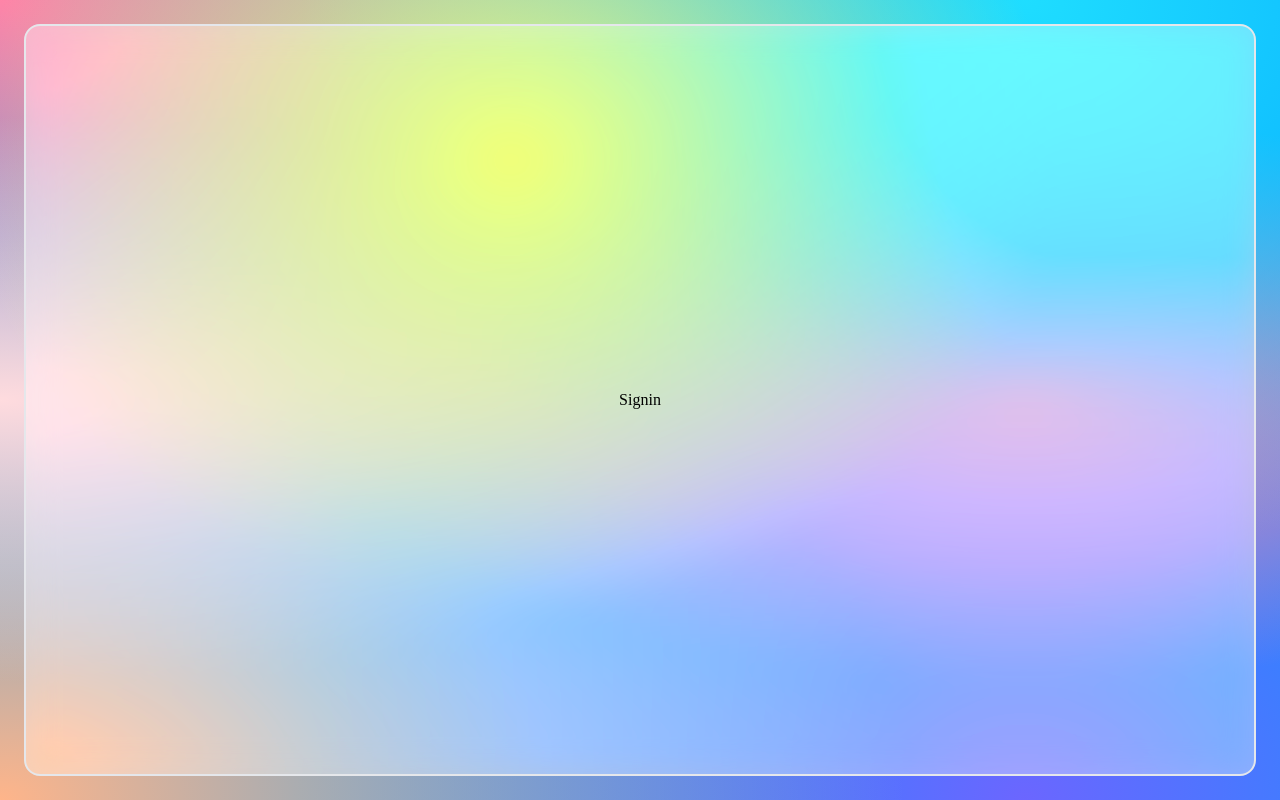
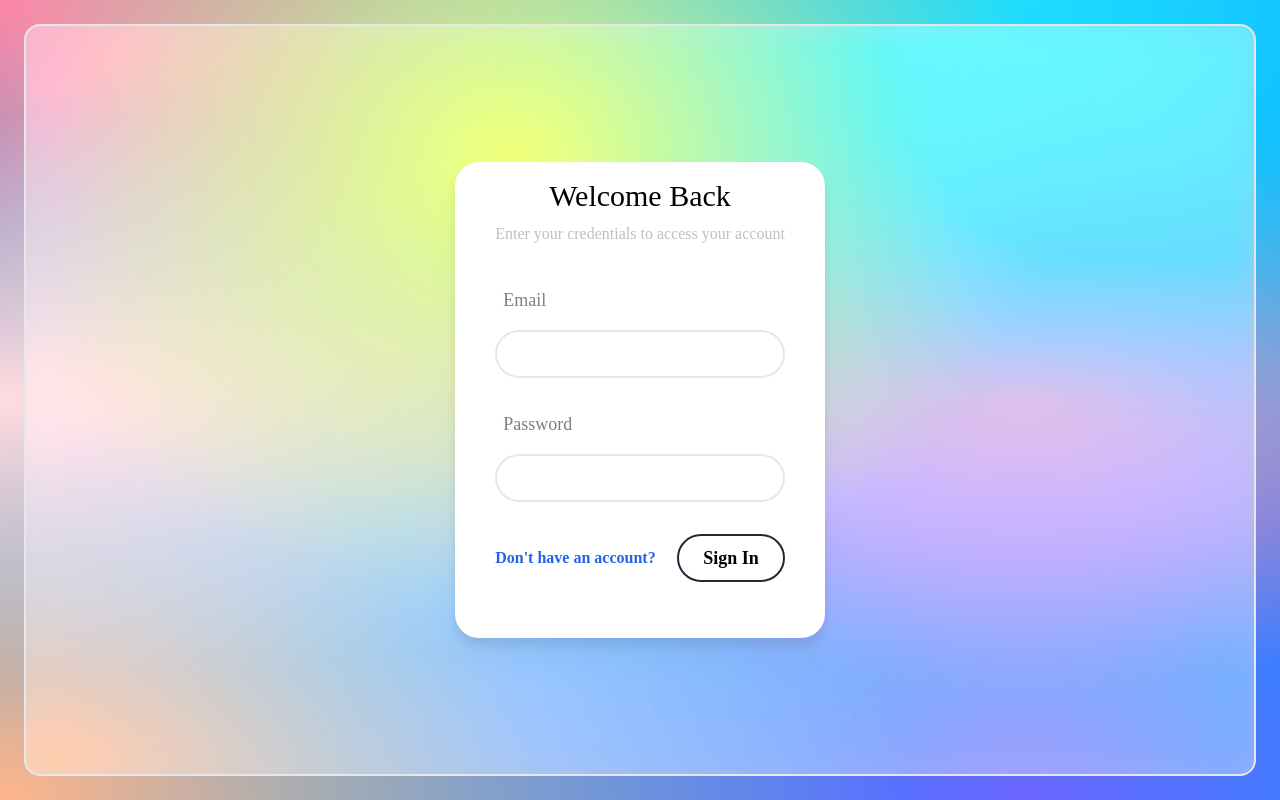
Before and after one commit to Alpha-4/Task-Manager-Nextjs, a Next.js app: page /signin in a window 1280 px wide. Built offline with nearby package versions, Linux system fonts and the light colour scheme.

Commit message:
added authform

```diff
--- a/app/(auth)/register/page.tsx
+++ b/app/(auth)/register/page.tsx
@@ -0,0 +1,9 @@
+import AuthForm from '@/components/AuthForm'
+
+const RegisterPage = () => {
+    return (
+        <AuthForm mode="register" />
+    )
+}
+
+export default RegisterPage
--- a/app/(auth)/signin/page.tsx
+++ b/app/(auth)/signin/page.tsx
@@ -1,9 +1,10 @@
-import React from 'react'
 
-const Signin = () => {
+import AuthForm from '@/components/AuthForm'
+
+const SigninPage = () => {
     return (
-        <div>Signin</div>
+        <AuthForm mode="signin" />
     )
 }
 
-export default Signin
+export default SigninPage
--- /dev/null
+++ b/components/AuthForm.tsx
@@ -0,0 +1,148 @@
+"use client";
+import {register, signin} from "@/lib/api";
+import {useCallback, useState} from "react";
+import Link from "next/link";
+import {useRouter} from "next/navigation";
+import Card from "./Card";
+import Button from "./Button";
+import Input from "./Input";
+
+const registerContent = {
+    linkUrl: "/signin",
+    linkText: "Already have an account?",
+    header: "Create a new Account",
+    subheader: "Just a few things to get started",
+    buttonText: "Register",
+};
+
+const signinContent = {
+    linkUrl: "/register",
+    linkText: "Don't have an account?",
+    header: "Welcome Back",
+    subheader: "Enter your credentials to access your account",
+    buttonText: "Sign In",
+};
+
+const initial = {email: "", password: "", firstName: "", lastName: ""};
+
+export default function AuthForm({mode}: {mode: "register" | "signin"}) {
+    const [formState, setFormState] = useState({...initial});
+    const [error, setError] = useState("");
+
+    const router = useRouter();
+    const handleSubmit = useCallback(
+        async (e: React.FormEvent) => {
+            e.preventDefault();
+
+            try {
+                if (mode === "register") {
+                    await register(formState);
+                } else {
+                    await signin(formState);
+                }
+
+                router.replace("/home");
+            } catch (e) {
+                setError(`Could not ${mode}`);
+            } finally {
+                setFormState({...initial});
+            }
+        },
+        [
+
+            formState.email,
+            formState.password,
+            formState.firstName,
+            formState.lastName,
+
+        ]
+    );
+
+    const content = mode === "register" ? registerContent : signinContent;
+
+    return (
+        <Card>
+            <div className="w-full">
+                <div className="text-center">
+                    <h2 className="text-3xl mb-2">{content.header}</h2>
+                    <p className="tex-lg text-black/25">{content.subheader}</p>
+                </div>
+                <form onSubmit={handleSubmit} className="py-10 w-full">
+                    {mode === "register" && (
+                        <div className="flex mb-8 justify-between">
+                            <div className="pr-2">
+                                <div className="text-lg mb-4 ml-2 text-black/50">
+                                    First Name
+                                </div>
+                                <Input
+                                    required
+                                    placeholder="First Name"
+                                    value={formState.firstName}
+                                    className="border-solid border-gray border-2 px-6 py-2 text-lg rounded-3xl w-full"
+                                    onChange={(e: React.ChangeEvent<HTMLInputElement>) =>
+                                        setFormState((s) => ({...s, firstName: e.target.value}))
+                                    }
+                                />
+                            </div>
+                            <div className="pl-2">
+                                <div className="text-lg mb-4 ml-2 text-black/50">Last Name</div>
+                                <Input
+                                    required
+                                    placeholder="Last Name"
+                                    value={formState.lastName}
+                                    className="border-solid border-gray border-2 px-6 py-2 text-lg rounded-3xl w-full"
+                                    onChange={(e: React.ChangeEvent<HTMLInputElement>) =>
+                                        setFormState((s) => ({...s, lastName: e.target.value}))
+                                    }
+                                />
+                            </div>
+                        </div>
+                    )}
+                    <div className="mb-8">
+                        <div className="text-lg mb-4 ml-2 text-black/50">Email</div>
+                        <Input
+                            required
+                            type="email"
+                            placeholder="Email"
+                            value={formState.email}
+                            className="border-solid border-gray border-2 px-6 py-2 text-lg rounded-3xl w-full"
+                            onChange={(e: React.ChangeEvent<HTMLInputElement>) =>
+                                setFormState((s) => ({...s, email: e.target.value}))
+                            }
+                        />
+                    </div>
+                    <div className="mb-8">
+                        <div className="text-lg mb-4 ml-2 text-black/50">Password</div>
+                        <Input
+                            required
+                            value={formState.password}
+                            type="password"
+                            placeholder="Password"
+                            className="border-solid border-gray border-2 px-6 py-2 text-lg rounded-3xl w-full"
+                            onChange={(e: React.ChangeEvent<HTMLInputElement>) =>
+                                setFormState((s) => ({...s, password: e.target.value}))
+                            }
+                        />
+                    </div>
+                    <div className="flex items-center justify-between">
+                        <div>
+                            <span>
+                                <Link
+                                    href={content.linkUrl}
+                                    className="text-blue-600 font-bold"
+                                >
+                                    {content.linkText}
+                                </Link>
+                            </span>
+                        </div>
+                        <div>
+                            <Button type="submit" intent="secondary">
+                                {content.buttonText}
+                            </Button>
+                        </div>
+                    </div>
+                </form>
+            </div>
+        </Card>
+    );
+}
--- a/components/Input.tsx
+++ b/components/Input.tsx
@@ -1,13 +1,14 @@
 import clsx from "clsx";
 import {PropsWithChildren} from "react";
 
-const Input = ({className, ...props}: {className?: string, props: PropsWithChildren}) => {
+const Input = ({className, props}: {className?: string, props: PropsWithChildren}) => {
     return (
         <input
             className={clsx(
                 "border-solid border-gray border-2 px-6 py-2 text-lg rounded-3xl w-full",
                 className
             )}
+            required
             {...props}
         />
     );
--- /dev/null
+++ b/lib/api.ts
@@ -0,0 +1,49 @@
+export const fetcher = async ({
+  url,
+  method,
+  body,
+  json = true,
+}: {
+  url: string;
+  method: string;
+  body?: any;
+  json?: boolean;
+}) => {
+  const res = await fetch(url, {
+    method,
+    ...(body && { body: JSON.stringify(body) }),
+    headers: {
+      Accept: "application/json",
+      "Content-Type": "application/json",
+    },
+  });
+
+  if (!res.ok) {
+    // handle your errors
+    throw new Error("API error");
+  }
+
+  if (json) {
+    const data = await res.json();
+    return data.data;
+  }
+};
+
+const initial = { email: "", password: "", firstName: "", lastName: "" };
+
+export const register = (user: typeof initial) => {
+  return fetcher({ url: "/api/register", method: "post", body: user });
+};
+
+export const signin = (user: typeof initial) => {
+  return fetcher({ url: "/api/signin", method: "post", body: user });
+};
+
+export const createNewProject = async (name: string) => {
+  return fetcher({
+    url: "/api/project",
+    method: "POST",
+    body: { name },
+    json: true,
+  });
+};
```
Also changed, not shown: components/Sidebar.tsx (+10 -2 lines).
